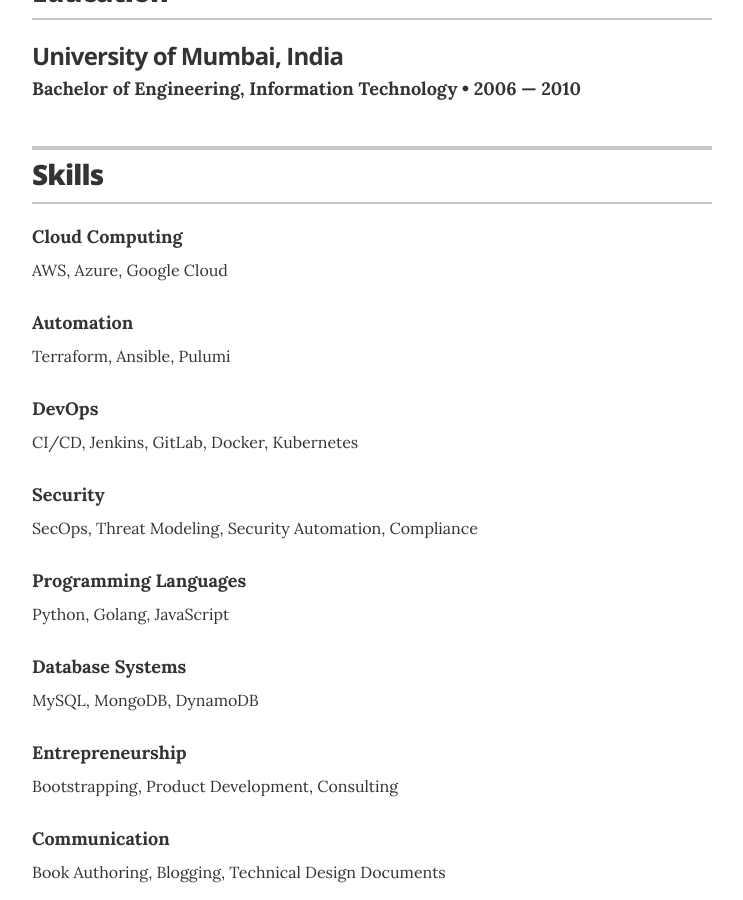
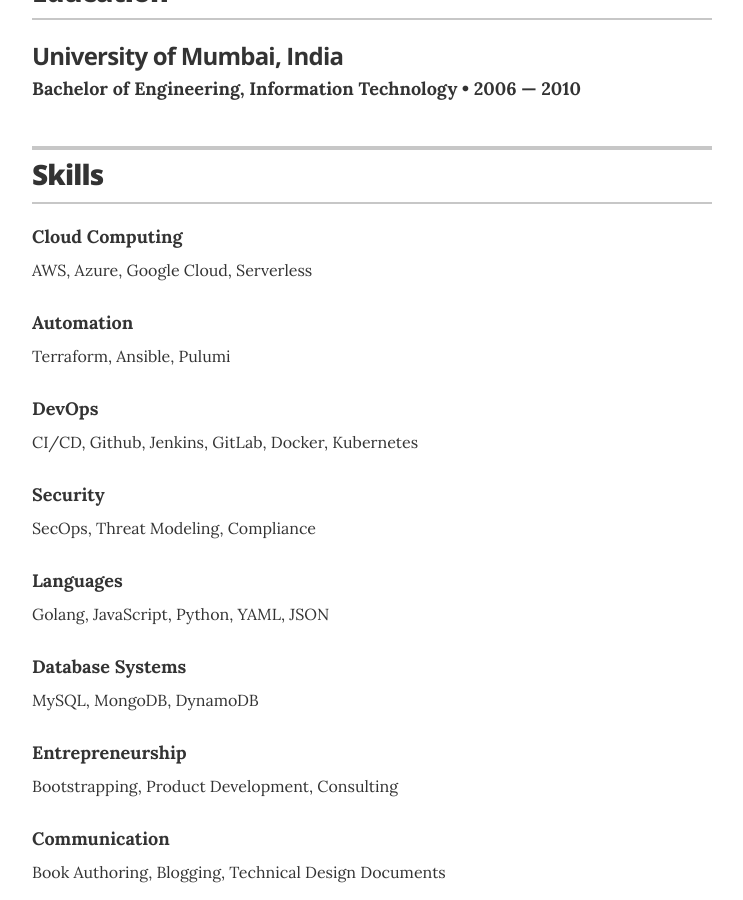
Before and after one commit to sumeetninawe/sumeetninawe.github.io, a Jekyll site: the page built from index.html, in a window 1280 px wide and 900 px high, scrolled down 1562 px. Shown: the whole window, without its empty margins (268-1011 px from the left). Built offline with Jekyll 4.4.1, drawn with Linux system fonts in a browser that asks for light colours.

Commit message:
Update skills.yml

```diff
--- a/_data/skills.yml
+++ b/_data/skills.yml
@@ -1,19 +1,19 @@
 # Skills
 
 - skill: Cloud Computing
-  description: AWS, Azure, Google Cloud
+  description: AWS, Azure, Google Cloud, Serverless
 
 - skill: Automation
   description: Terraform, Ansible, Pulumi
 
 - skill: DevOps
-  description: CI/CD, Jenkins, GitLab, Docker, Kubernetes
+  description: CI/CD, Github, Jenkins, GitLab, Docker, Kubernetes
 
 - skill: Security
-  description: SecOps, Threat Modeling, Security Automation, Compliance
+  description: SecOps, Threat Modeling, Compliance
 
-- skill: Programming Languages
-  description: Python, Golang, JavaScript
+- skill: Languages
+  description: Golang, JavaScript, Python, YAML, JSON
 
 - skill: Database Systems
   description: MySQL, MongoDB, DynamoDB
```
